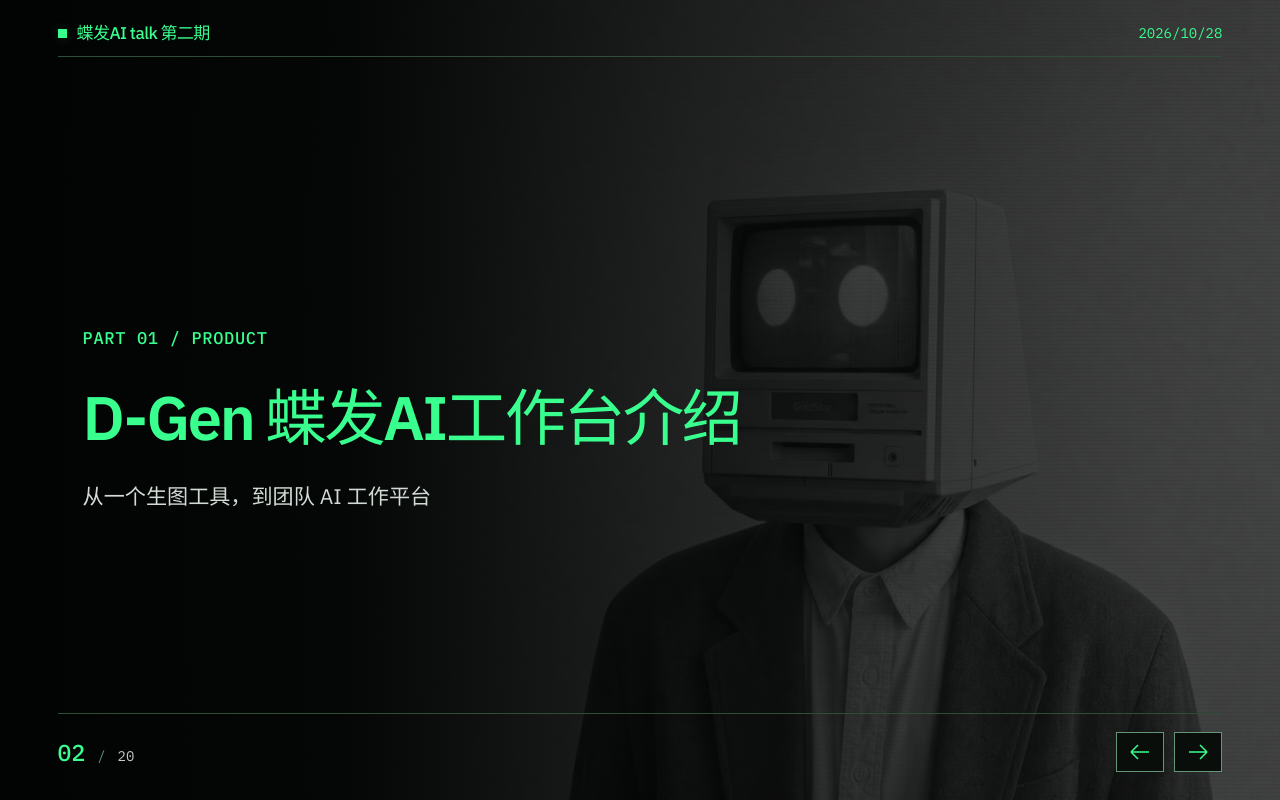
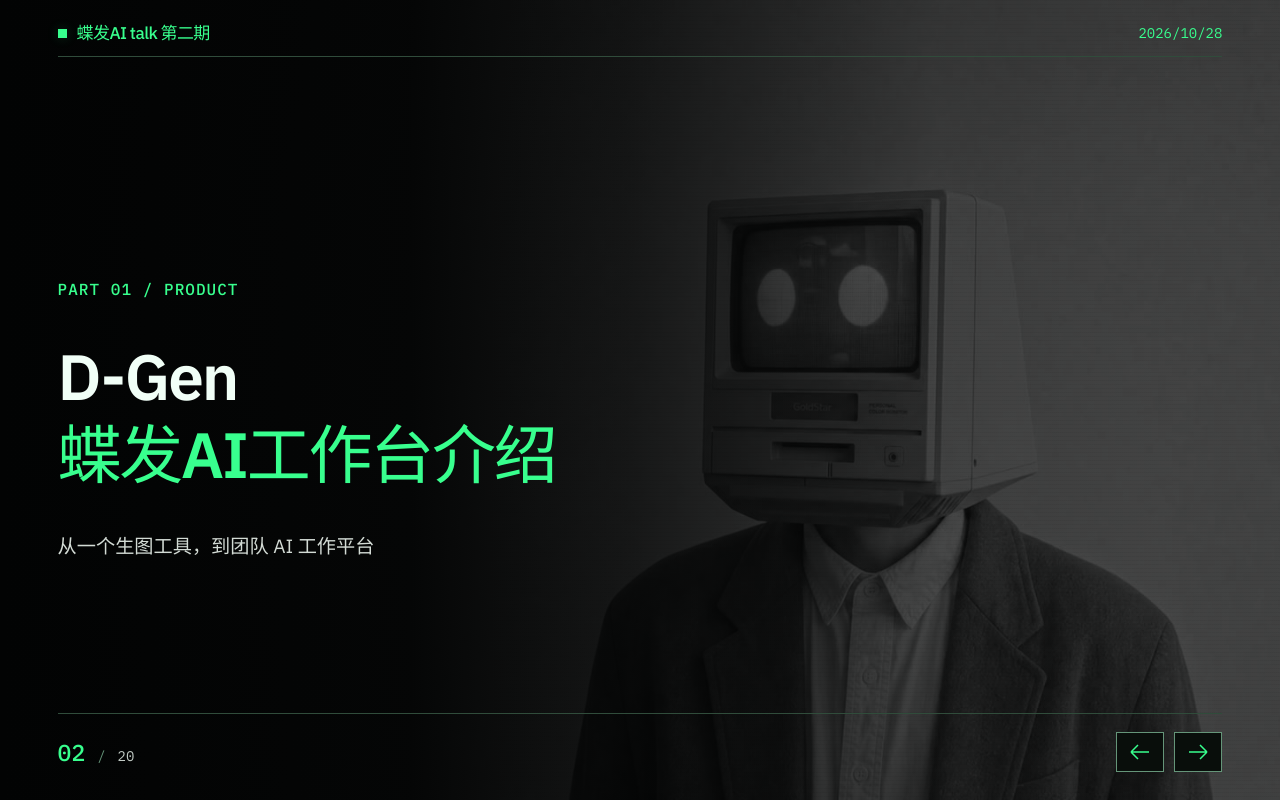
Before and after one commit to iamzwj/aitalk_html, a React (Vite) app: page / in a window 1280 px wide. Both pictures are taken after a click on the button 1198 px from the left and 752 px from the top of the page. Built offline with nearby package versions, Linux system fonts and the light colour scheme; a web font is replaced by a local one.

Commit message:
Refine chapter opening typography and hierarchy

```diff
--- a/src/ChapterDivider.tsx
+++ b/src/ChapterDivider.tsx
@@ -1,15 +1,15 @@
 import GlitchText from './GlitchText';
 
 const chapters=[
-  {label:'PART 01 / PRODUCT',title:'D-Gen 蝶发AI工作台介绍',subtitle:'从一个生图工具，到团队 AI 工作平台'},
-  {label:'PART 02 / VIBE CODING',title:'不懂代码，也能开发工具？',subtitle:'从视觉设计师到AIGC产品设计，带你认识Vibe Coding'},
-  {label:'PART 03 / FROM CODE TO LAUNCH',title:'AI 写好了代码，然后呢？',subtitle:'AI工具从开发到上线全流程'}
+  {label:'PART 01 / PRODUCT',title:'D-Gen 蝶发AI工作台介绍',lines:['D-Gen','蝶发AI工作台介绍'],subtitle:'从一个生图工具，到团队 AI 工作平台'},
+  {label:'PART 02 / VIBE CODING',title:'不懂代码，也能开发工具？',lines:['不懂代码，','也能开发工具？'],subtitle:'从视觉设计师到AIGC产品设计，带你认识Vibe Coding'},
+  {label:'PART 03 / FROM CODE TO LAUNCH',title:'AI 写好了代码，然后呢？',lines:['AI 写好了代码，','然后呢？'],subtitle:'AI工具从开发到上线全流程'}
 ];
 export function ChapterDivider({chapter}:{chapter:number}){
   const item=chapters[chapter-1];
   return <div className="hero-content chapter-divider">
     <p className="divider-label">{item.label}</p>
-    <h1 className="main-title" aria-label={item.title}><GlitchText mode="slices" trigger="click" interval={3000} speed={1} intensity={0.5} burstDuration={0.35} offset={7} shadowColors={['#ff0000','#00ffff']}>{item.title}</GlitchText></h1>
+    <h1 className="main-title" aria-label={item.title}><GlitchText mode="slices" trigger="click" interval={3000} speed={1} intensity={0.5} burstDuration={0.35} offset={7} shadowColors={['#ff0000','#00ffff']}><span className="divider-title-line">{item.lines[0]}</span><span className="divider-title-line divider-title-accent">{item.lines[1]}</span></GlitchText></h1>
     <p className="divider-subtitle">{item.subtitle}</p>
   </div>;
 }
--- a/src/PartOne.tsx
+++ b/src/PartOne.tsx
@@ -16,5 +16,5 @@ export function PartOne({page}:{page:number}){return <section className={'redesi
 ['部门资产','知识库、品牌库、设计规范','持续建设','library'],
 ['Skill 能力','管理、发现、调用、复用','持续建设','skill']
 ].map(([title,detail,_status,icon],index)=><section key={title}><span className="capability-number">{String(index+1).padStart(2,'0')}</span><Icon kind={icon}/><h2>{title}</h2><p>{detail}</p></section>)}</div><Conclusion>功能全面的工作平台：既支持日常业务创作，也承载团队知识与方法的长期积累。</Conclusion></>}
-{page===3&&<><Head title={<>团队共同建设，<em>让知识与方法反哺创作</em></>} sub="知识库提供业务与品牌依据，Skill 库提供任务流程与专业方法，共同辅助策略、生图和生视频。"/><div className="co-build-loop"><div className="co-team"><Icon kind="library" size={40}/><h2>团队共同参与</h2><p>补充业务与品牌资料<br/>分享设计经验与案例<br/>沉淀成熟工作方法</p></div><div className="co-build-arrow"><span>共同丰富<br/>共同建设</span><Icon kind="arrow" size={36}/></div><div className="co-libraries"><section><h2>知识库</h2><p>业务资料 · 品牌规范 · 历史案例</p><strong>AI 应该知道什么</strong></section><section><h2>Skill 库</h2><p>专业方法 · 任务流程 · 工具调用规则</p><strong>AI 应该怎么做</strong></section></div><div className="co-assist-arrow"><span>知识 + 方法<br/>辅助创作</span><Icon kind="arrow" size={36}/></div><div className="co-outputs"><section><Icon kind="strategy"/><h2>生策略</h2><p>活动策划 / 传播策略 / 营销文案</p></section><section><Icon kind="image"/><h2>生图</h2><p>AI 视觉创作</p></section><section><Icon kind="video"/><h2>生视频</h2><p>AI 视频内容</p></section></div></div><div className="co-return"><span>↑</span><div/><p>实践成果、优秀案例与成熟方法 → 团队整理完善 → 回流知识库与 Skill 库</p><div/><span>↵</span></div><Conclusion>工作台的闭环：团队共建 → 知识与 Skill 积累 → 辅助业务创作 → 经验回流，越用越丰富、越用越有价值。</Conclusion></>}
+{page===3&&<><Head title={<>团队共同建设，<em>知识库与Skills辅助创作</em></>} sub="知识库提供业务与品牌依据，Skill 库提供任务流程与专业方法，共同辅助策略、生图和生视频。"/><div className="co-build-loop"><div className="co-team"><Icon kind="library" size={40}/><h2>团队共同参与</h2><p>补充业务与品牌资料<br/>分享设计经验与案例<br/>沉淀成熟工作方法</p></div><div className="co-build-arrow"><span>共同丰富<br/>共同建设</span><Icon kind="arrow" size={36}/></div><div className="co-libraries"><section><h2>知识库</h2><p>业务资料 · 品牌规范 · 历史案例</p><strong>AI 应该知道什么</strong></section><section><h2>Skill 库</h2><p>专业方法 · 任务流程 · 工具调用规则</p><strong>AI 应该怎么做</strong></section></div><div className="co-assist-arrow"><span>知识 + 方法<br/>辅助创作</span><Icon kind="arrow" size={36}/></div><div className="co-outputs"><section><Icon kind="strategy"/><h2>生策略</h2><p>活动策划 / 传播策略 / 营销文案</p></section><section><Icon kind="image"/><h2>生图</h2><p>AI 视觉创作</p></section><section><Icon kind="video"/><h2>生视频</h2><p>AI 视频内容</p></section></div></div><div className="co-return"><span>↑</span><div/><p>实践成果、优秀案例与成熟方法 → 团队整理完善 → 回流知识库与 Skill 库</p><div/><span>↵</span></div><Conclusion>工作台的闭环：团队共建 → 知识与 Skill 积累 → 辅助业务创作 → 经验回流，越用越丰富、越用越有价值。</Conclusion></>}
 </section>}
--- a/src/index.css
+++ b/src/index.css
@@ -377,11 +377,12 @@ h1{position:relative;width:fit-content;font-family:var(--dp-typography-display);
 .closing-eyebrow{margin:0 0 18px;color:var(--dp-color-accent);font-size:clamp(22px,2.5vh,30px);line-height:1.4;letter-spacing:.16em}
 .closing-eyebrow{font-size:clamp(26px,3vh,36px);font-weight:500}
 
-/* Chapter dividers reuse the cover video and its gradient; accents inherit chapter colors. */
-.divider-page .chapter-divider{width:100%;max-width:1600px;padding-top:14px;padding-bottom:14px}
-.divider-label{font:500 clamp(17px,1.3vw,25px)/1.4 var(--dp-typography-mono);color:var(--dp-color-accent);margin:0 0 clamp(24px,3.8vh,44px);letter-spacing:.04em}
-.presentation.divider-page .chapter-divider .main-title{font-size:clamp(48px,4.8vw,104px);line-height:1.18;letter-spacing:-.04em;color:var(--dp-color-accent);margin-bottom:clamp(24px,3.4vh,42px);text-transform:none;white-space:nowrap}
-.divider-subtitle{font-size:clamp(20px,1.65vw,32px);line-height:1.5;color:#d3dbd5;margin:0}
-/* Chapter dividers keep their alignment without the cover's vertical rule. */
-.divider-page .chapter-divider{border-left-color:transparent}
+/* Chapter openings share the cover film with a clear two-level title. */
+.divider-page .chapter-divider{width:min(78vw,1300px);max-width:none;padding:0;border:0}
 .divider-page .chapter-divider::before,.divider-page .chapter-divider::after{display:none}
+.divider-label{font:500 clamp(15px,1.25vw,24px)/1.4 var(--dp-typography-mono);color:var(--dp-color-accent);margin:0 0 clamp(26px,4.6vh,50px);letter-spacing:.065em}
+.presentation.divider-page .chapter-divider .main-title{font-size:clamp(48px,min(5vw,9vh),96px);line-height:1.22;letter-spacing:-.035em;color:#f1fff7;margin:0 0 clamp(26px,4.6vh,50px);text-transform:none;white-space:normal}
+.divider-title-line{display:block}
+.divider-title-accent{color:var(--dp-color-accent)}
+.divider-subtitle{max-width:36em;font-size:clamp(19px,1.5vw,29px);line-height:1.65;color:#d3dbd5;margin:0;text-wrap:balance}
+.divider-page .wash{background:linear-gradient(90deg,#020303 0%,#020303f5 32%,#020303bf 49%,#02030348 73%,#02030324 100%)}
```
Also changed, not shown: 1 other file (tests, documents, lock files or other folders).
